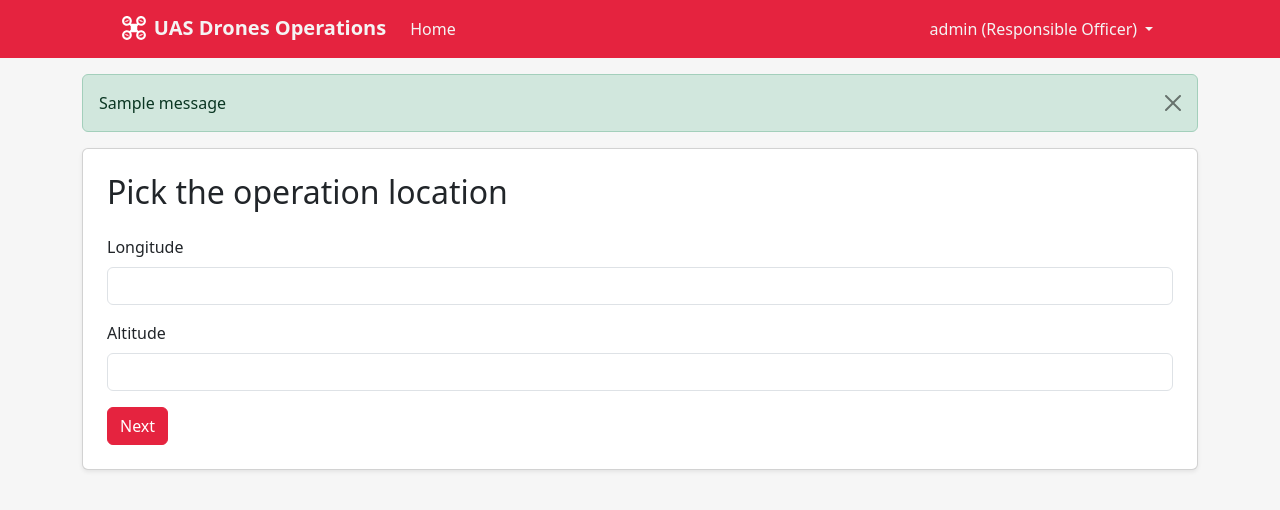
After one commit to NikitaEdin/SOC09109-2025-TR2-Group-Project, a Flask app: page /create_project/location in a window 1280 px wide. The commit adds this page. Shown: the top 510 px of the page. Run offline with Flask 3, Linux system fonts and the light colour scheme; a user stored in the database is signed in; tables that the repository leaves empty hold one stand-in row (values such as "Sample post"); one stand-in notice (Sample message) is shown.

Commit message:
Added backend for simple project creation

```diff
--- a/app/__init__.py
+++ b/app/__init__.py
@@ -32,3 +32,4 @@ from app import routes_auth
 from app import routes_wizard
 from app import routes_forms
 from app import routes_dashboard
+from app import routes_new_project
--- /dev/null
+++ b/app/forms/createProject.py
@@ -0,0 +1,23 @@
+from flask_wtf import FlaskForm
+from wtforms import DateField, FloatField, SelectField, StringField, PasswordField, SubmitField, BooleanField, TextAreaField
+from wtforms.validators import DataRequired, Length, Email, EqualTo, ValidationError, Optional
+
+# Step 1: Get location of the project
+class ProjectLocation(FlaskForm):
+    longitude = FloatField('Longitude',validators=[DataRequired()])
+    altitude = FloatField('Altitude',validators=[DataRequired()])
+    submit = SubmitField('Next')
+
+
+# Step 2: Get project type
+class ProjectType(FlaskForm):
+    projectType = SelectField('Project Type', choices=[('Rural', 'Rural'), ('Urban', 'Urban')], validators=[DataRequired()])
+    submit = SubmitField('Next')
+
+# Step 3: Get the required project details
+class ProjectDetails(FlaskForm):
+    title = StringField('Title', validators=[DataRequired()])
+    description = TextAreaField('Description', validators=[DataRequired()])
+    dateOfFlight = DateField('Date of Flight')
+
+    submit = SubmitField('Create Project')
--- a/app/models.py
+++ b/app/models.py
@@ -58,3 +58,43 @@ class Role(db.Model):
     # Check if this user has more power than the given user
     def has_higher_power_than(self, other_role):
         return self.power > other_role.power
+
+    # Get all projects by this user
+    def get_projects(self):
+        return Project.query.filter_by(authorID=self.id).all()
+
+
+###### Project ######
+class Project(db.Model):
+    id = db.Column(db.Integer, primary_key=True)
+    authorID = db.Column(db.Integer, db.ForeignKey('user.id'), nullable=False)
+
+    # Location
+    longitude = db.Column(db.Float, nullable=False)
+    altitude = db.Column(db.Float, nullable=False)
+
+    # Project type
+    projectType = db.Column(db.String(50), nullable=False)
+
+    # Project details
+    title = db.Column(db.String(255), nullable=False)
+    description = db.Column(db.Text, nullable=False)
+    dateOfFlight = db.Column(db.Date,  nullable=False)
+
+    flightCode = db.Column(db.String(50), nullable=True ) # nullable for now.
+    pilotID = db.Column(db.Integer, nullable=True) # can be linked to User model later
+    lastEdited = db.Column(db.DateTime, default=datetime.now(timezone.utc), onupdate=datetime.now(timezone.utc))
+
+    # JSON fields
+    viabilityStudy = db.Column(db.JSON, nullable=True)
+    siteEvaluation = db.Column(db.JSON, nullable=True)
+    riskAnalysis = db.Column(db.JSON, nullable=True)
+    loadingList = db.Column(db.JSON, nullable=True)
+    postFlight = db.Column(db.JSON, nullable=True)
+
+    # Returns true if given user is the owner of this project
+    def is_owner(self, user):
+        return self.authorID == user.id
+
+    def __repr__(self):
+        return f'<Project {self.title} by {self.author.username}>'
--- /dev/null
+++ b/app/routes_new_project.py
@@ -0,0 +1,88 @@
+from datetime import datetime, timezone
+from app import app, db
+from flask import flash, redirect, render_template, session, url_for
+from flask_login import current_user, login_required
+
+from app.forms.createProject import ProjectLocation, ProjectType, ProjectDetails
+from app.models import Project
+
+# Step 1: Get location of the project
+@app.route("/create_project/location", methods=['GET','POST'])
+@login_required
+def new_project_location():
+    form = ProjectLocation()
+
+    session.pop('longitude', None)
+    session.pop('altitude', None)
+    session.pop('projectType', None)
+
+    # on form submit
+    if form.validate_on_submit():
+        session['longitude'] = form.longitude.data
+        session['altitude'] = form.altitude.data
+        return redirect(url_for('new_project_type'))
+
+    return render_template('/create_project/new_project_location.html', form=form, footer=False, title='Where?')
+
+# Step 2: Get project type
+@app.route("/create_project/type", methods=['GET','POST'])
+@login_required
+def new_project_type():
+    form = ProjectType()
+
+    # Was step 1 skipped?
+    if not session.get('longitude') and not session.get('altitude'):
+        flash('You must specify project location first.', 'danger')
+        return redirect(url_for('new_project_location'))
+
+    # on form submit
+    if form.validate_on_submit():
+        session['projectType'] = form.projectType.data
+        return redirect(url_for('new_project_details'))
+
+    return render_template('/create_project/new_project_type.html', form=form, footer=False, title='What type?')
+
+# Step 3: Get the required project details
+@app.route("/create_project/details", methods=['GET','POST'])
+@login_required
+def new_project_details():
+    form = ProjectDetails()
+
+    if not session.get('longitude') and not session.get('altitude') and not session.get('projectType'):
+        flash('Project creation steps were not completed correctly.', 'danger')
+        return redirect(url_for('new_project_location'))
+
+    if form.validate_on_submit():
+        # Retrieve session data
+        longitude = session.get('longitude')
+        altitude = session.get('altitude')
+        project_type = session.get('projectType')
+
+        # Get dataOfFlight to correct format
+
+        # All valid, create new project
+        project = Project(
+            authorID=current_user.id,
+            longitude=float(longitude),
+            altitude=float(altitude),
+            projectType=project_type,
+            title=form.title.data,
+            description=form.description.data,
+            dateOfFlight=form.dateOfFlight.data,
+            lastEdited=datetime.now(timezone.utc)
+        )
+
+        # Commit new record to db
+        db.session.add(project)
+        db.session.commit()
+
+        # Clear session data
+        session.pop('longitude', None)
+        session.pop('altitude', None)
+        session.pop('projectType', None)
+
+        # Flash and redirect
+        flash('Project created successfuly!', 'success')
+        return redirect(url_for('dashboard'))
+
+    return render_template('/create_project/new_project_details.html', form=form, footer=False, title='Almost there...')
--- /dev/null
+++ b/app/templates/create_project/new_project_location.html
@@ -0,0 +1,45 @@
+{% extends "base.html" %}
+
+{% block content %}
+<div class="">
+    <!-- Flash messages -->
+    {% with messages = get_flashed_messages(with_categories=true) %}
+        <!--  any messages? -->
+        {% if messages %}
+            <!-- loop messages -->
+            {% for category, message in messages %}
+                <div class="alert alert-{{category}} alert-dismissible fade show" role="alert">
+                    {{ message}}
+                    <button type="button" class="btn-close" data-bs-dismiss="alert" aria-label="Close"></button>
+                </div>
+            {% endfor %}
+
+        {% endif %}
+    {% endwith %}
+</div>
+
+<div class="card shadow-sm p-4">
+    <h2 class="mb-4">Pick the operation location</h2>
+    <form method="POST">
+        {{ form.hidden_tag() }}
+
+        <div class="mb-3">
+            {{ form.longitude.label(class="form-label") }}
+            {{ form.longitude(class="form-control") }}
+            {% for error in form.longitude.errors %}
+                <div class="text-danger">{{ error }}</div>
+            {% endfor %}
+        </div>
+
+        <div class="mb-3">
+            {{ form.altitude.label(class="form-label") }}
+            {{ form.altitude(class="form-control") }}
+            {% for error in form.altitude.errors %}
+                <div class="text-danger">{{ error }}</div>
+            {% endfor %}
+        </div>
+
+        <button type="submit" class="btn btn-primary">Next</button>
+    </form>
+</div>
+{% endblock %}
--- a/app/templates/dashboard/dashboard.html
+++ b/app/templates/dashboard/dashboard.html
@@ -24,7 +24,7 @@
 
     <!-- New Project -->
     <div class="d-flex justify-content-end">
-      <a href="#" class="btn btn-success">+ New Project</a>
+      <a href="{{url_for('new_project_location')}}" class="btn btn-success">+ New Project</a>
     </div>
 
     <!-- Upper cards -->
```
Also changed, not shown: app/templates/create_project/new_project_details.html (added, +54 -0 lines), app/templates/create_project/new_project_type.html (added, +38 -0 lines).
